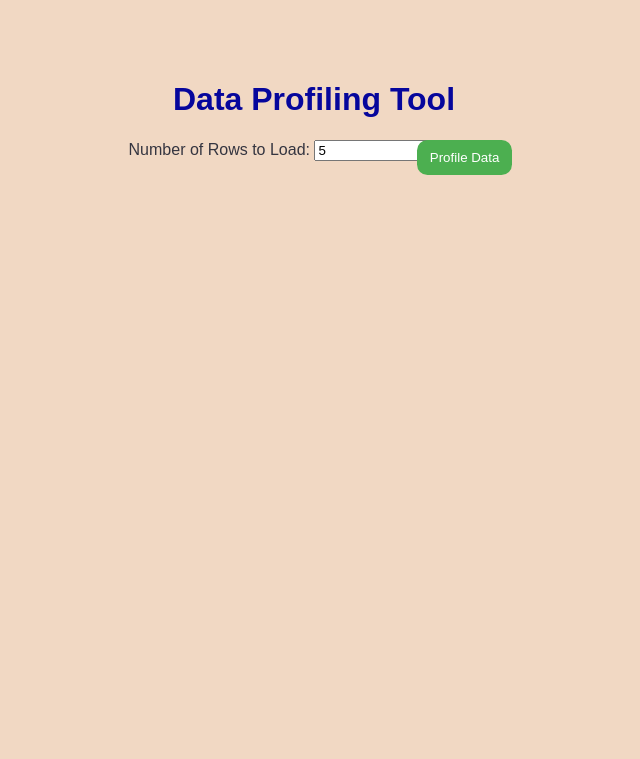
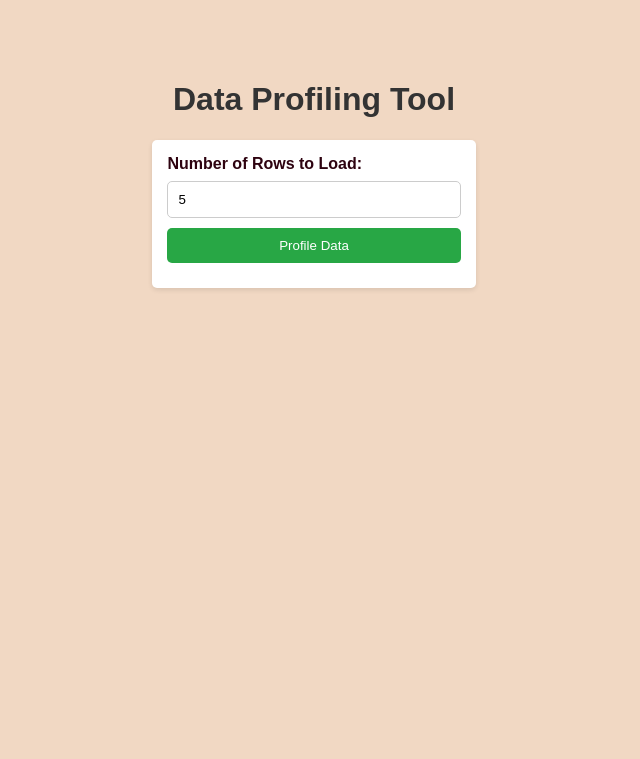
Before and after one commit to FarRza111/data_profiling, a FastAPI app: page / in a window 1280 px wide. Shown: the top 759 px of the page, without its empty margins (326-966 px from the left). Run offline with FastAPI, Linux system fonts and the light colour scheme.

Commit message:
Update style.css

```diff
--- a/static/style.css
+++ b/static/style.css
@@ -6,43 +6,72 @@ body {
     margin: 40px;
     padding: 20px;
     background-color: #f1d8c3; /* Set background to f4c8a3 */
-    color: #353540 !important; /* Set text color to blue */
+    color: #2e0310 !important; /* Set text color to blue */
     align-items: center;
-}
 
-h1, h2 {
-    color: #06069c; /* Headings in blue */
+h1 {
+    color: #333;
+    margin:;
+    margin-bottom: ;
+
+
+
+}a
+
+h2 {
+    color: #555;
 }
 
 form {
     margin-bottom: 20px;
+    padding: 15px;
+    background-color: #fff;
+    border-radius: 5px;
+    box-shadow: 0 2px 5px rgba(0, 0, 0, 0.1);
+}
+
+label {
+    display: block;
+    margin-bottom: 8px;
+    font-weight: bold;
+}
+
+input[type="file"],
+input[type="number"],
+button {
+    margin-bottom: 10px;
+    padding: 10px;
+    border-radius: 5px;
+    border: 1px solid #ccc;
+    width: 100%;
 }
 
 button {
-    background-color: #4CAF50;
-    color: white;
-    padding: 10px 13px;
+    background-color: #28a745;
+    color: #fff;
     border: none;
     cursor: pointer;
-    position: absolute;
-    right: 34.5%;
-    border-radius: 10.5px;
-
-    /*;*/
-    /*transform: translateY(-50%);*/
 }
 
 button:hover {
-    background-color: #45a049;
+    background-color: #218838;
 }
 
 pre {
-    background-color: #333333; /* Dark background for preformatted text */
-    color: #ffffff; /* White text for preformatted sections */
+    background-color: #fff;
     padding: 10px;
-    border: 1px solid #ddd;
+    border-radius: 5px;
+    box-shadow: 0 2px 5px rgba(0, 0, 0, 0.1);
+    overflow-x: auto;
 }
 
 a {
-    color: #4CAF50; /* Green links for better contrast */
+    display: inline-block;
+    margin-top: 20px;
+    text-decoration: none;
+    color: #007bff;
 }
+
+a:hover {
+    text-decoration: underline;
+}
```
